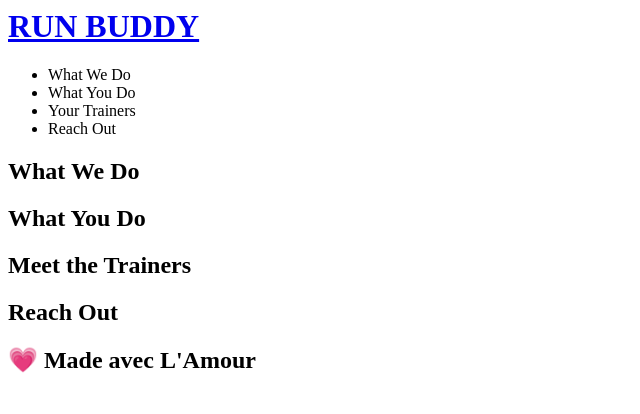
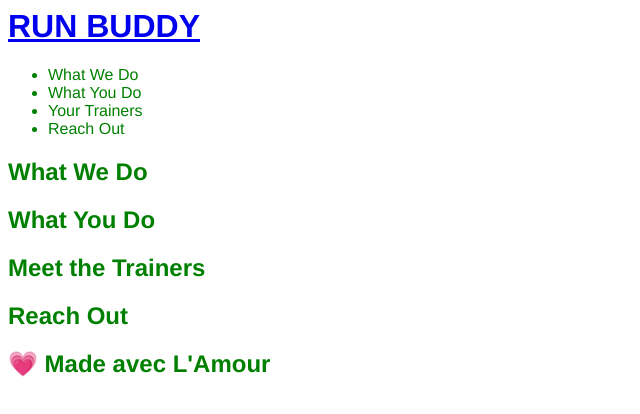
Before and after one commit to HumanBng/Run-Buddy, a plain HTML site: page index.html in a window 1280 px wide. Shown: the whole page, without its empty margins (0-640 px from the left). Drawn offline with Linux system fonts and the light colour scheme.

Commit message:
Runbuddy

```diff
--- a/index.html
+++ b/index.html
@@ -3,6 +3,7 @@
     <head>
         <meta charset="UTF-8" />
         <title>Run Buddy</title>
+        <link rel="stylesheet" href="style.css">
     </head>
     <!-- navigation -->
     <header>
--- /dev/null
+++ b/style.css
@@ -0,0 +1,4 @@
+body {
+    color: green;
+    font-family: Helvetica, Arial, sans-serif;
+}
```
